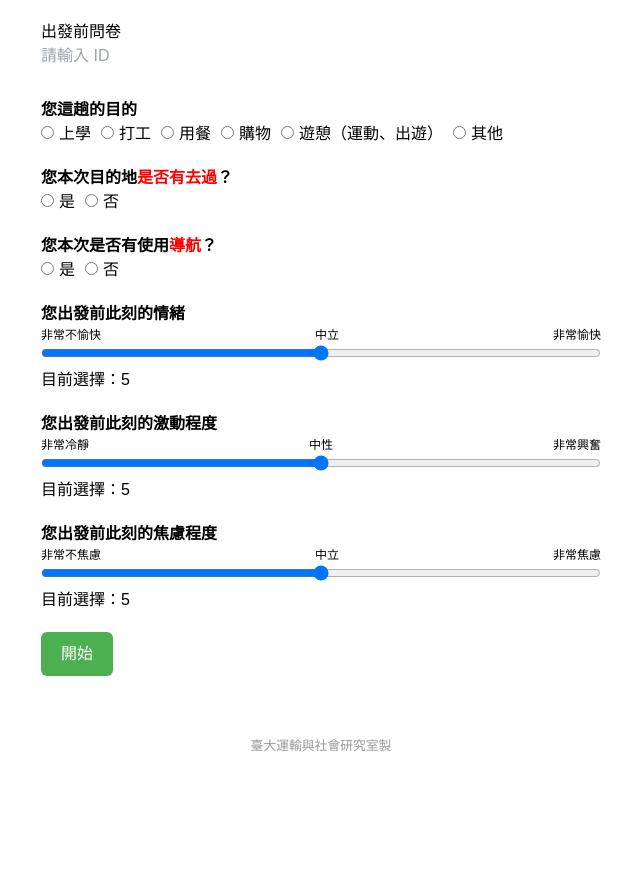
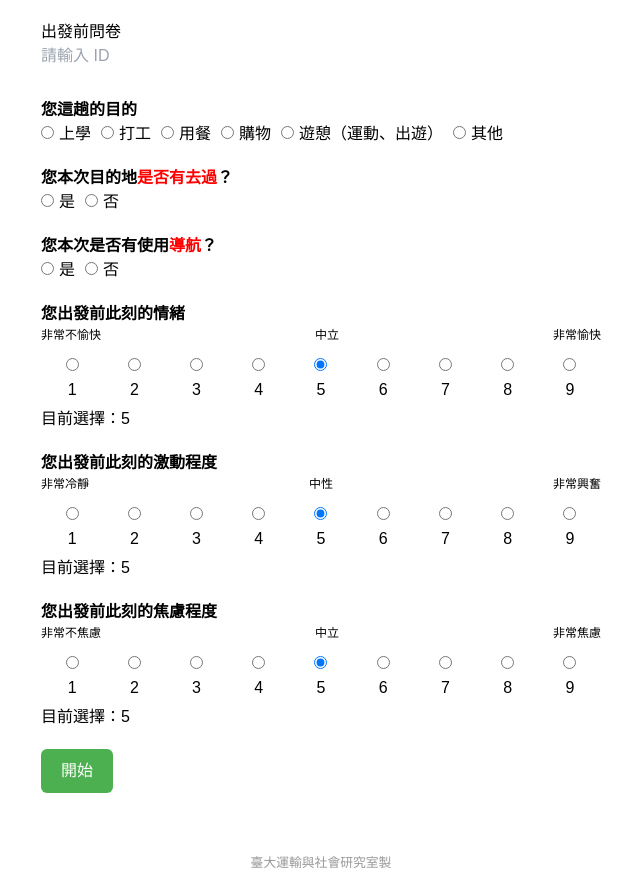
Before and after one commit to JieNTU/emotion-survey, a React (Vite) app: page / in a window 1280 px wide. Shown: the whole page, without its empty margins (319-959 px from the left). Before the commit the page ends 800 px from the top, so only its background shows below. Built offline with nearby package versions, Linux system fonts and the light colour scheme.

Commit message:
Add files via upload

```diff
--- a/src/MoodSurveyApp.jsx
+++ b/src/MoodSurveyApp.jsx
@@ -17,7 +17,6 @@ export default function MoodSurveyApp() {
   const GOOGLE_SCRIPT_URL = "https://script.google.com/macros/s/AKfycbxz8YFkWNmMNihqi2qB8NPNs8DNqzv-aKoeoZryQLDwQBOfQ9VOJKL4eHE4gibk4YzLng/exec";
 
   const pad = (v) => String(v).padStart(2, "0");
-
   const normalizeToMinute = (isoString) => {
     const date = new Date(isoString);
     date.setSeconds(0, 0);
@@ -38,7 +37,7 @@ export default function MoodSurveyApp() {
 
   const startSurvey = () => {
     if (!validatePre()) {
-      alert("請完整填寫出發前問卷與 ID");
+      alert("\u8acb\u5b8c\u6574\u586b\u5beb\u51fa\u767c\u524d\u554f\u5377\u8207 ID");
       return;
     }
     setStage("survey");
@@ -94,13 +93,13 @@ export default function MoodSurveyApp() {
       const txt = await res.text();
       alert(txt);
     } catch (err) {
-      alert("❌ 上傳失敗：" + err.message);
+      alert("\u274c \u4e0a\u50b3\u5931\u6557\uff1a" + err.message);
     }
   };
 
   const finalizeUpload = async () => {
     if (!validatePost()) {
-      alert("請完整填寫結束後問卷");
+      alert("\u8acb\u5b8c\u6574\u586b\u5beb\u7d50\u675f\u5f8c\u554f\u5377");
       return;
     }
     const data = getFilledResponses();
@@ -131,7 +130,6 @@ export default function MoodSurveyApp() {
 
     uploadToGDrive(csv, filename);
     setStage("done");
-
   };
 
   const RangeQuestion = ({ label, left, center, right, value, onChange }) => (
@@ -140,10 +138,15 @@ export default function MoodSurveyApp() {
       <div style={{ display: 'flex', justifyContent: 'space-between', fontSize: 12 }}>
         <span>{left}</span><span>{center}</span><span>{right}</span>
       </div>
-      <input type="range" min="1" max="9" value={value} onChange={(e) => onChange(parseInt(e.target.value))} style={{ width: '100%' }} />
-      <span>目前選擇：{value}</span>
-
-
+      <div style={{ display: 'flex', justifyContent: 'space-between', flexWrap: 'wrap', marginTop: 10 }}>
+        {[1,2,3,4,5,6,7,8,9].map((v) => (
+          <label key={v} style={{ flex: '1 0 10%', textAlign: 'center', marginBottom: 5 }}>
+            <input type="radio" name={label} value={v} checked={value === v} onChange={() => onChange(v)} />
+            <div>{v}</div>
+          </label>
+        ))}
+      </div>
+      <div>目前選擇：{value}</div>
     </div>
   );
 
@@ -215,9 +218,11 @@ export default function MoodSurveyApp() {
           </p>
         </div>
       )}
+
       <div style={{ marginTop: 60, textAlign: 'center', fontSize: '0.8em', color: '#999' }}>
         臺大運輸與社會研究室製
       </div>
     </div>
   );
+
 }
```
Lines whose indentation alone changed are shown as unchanged.
